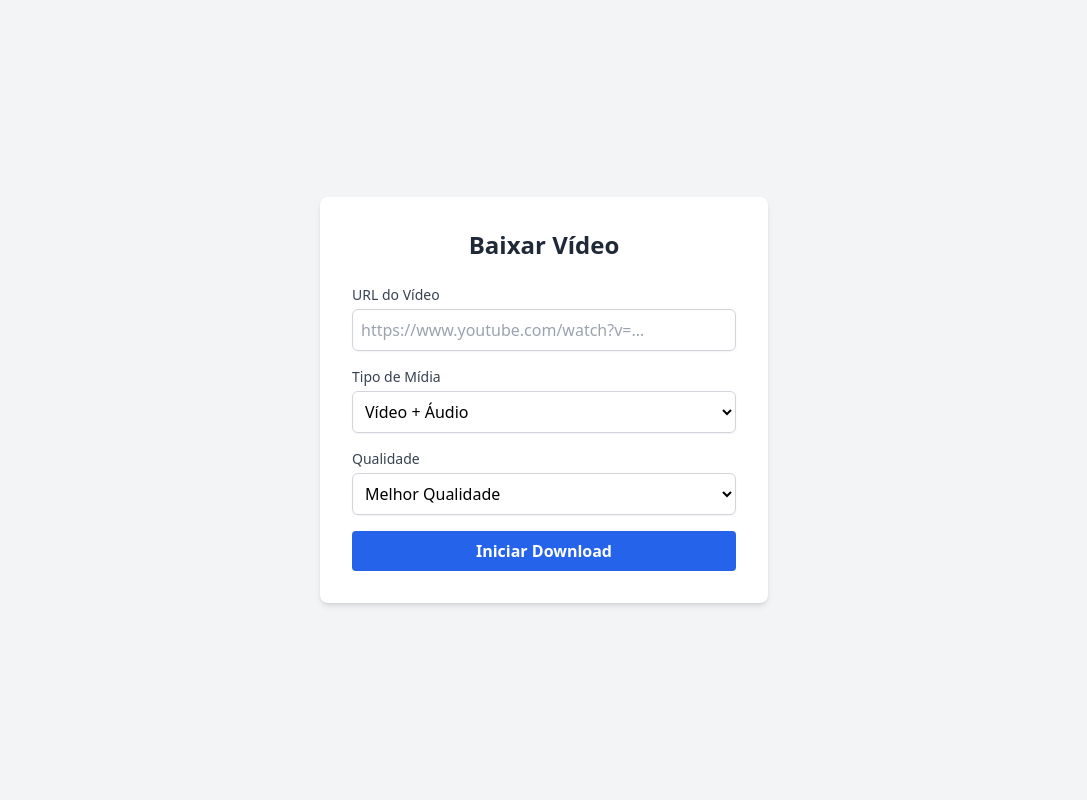
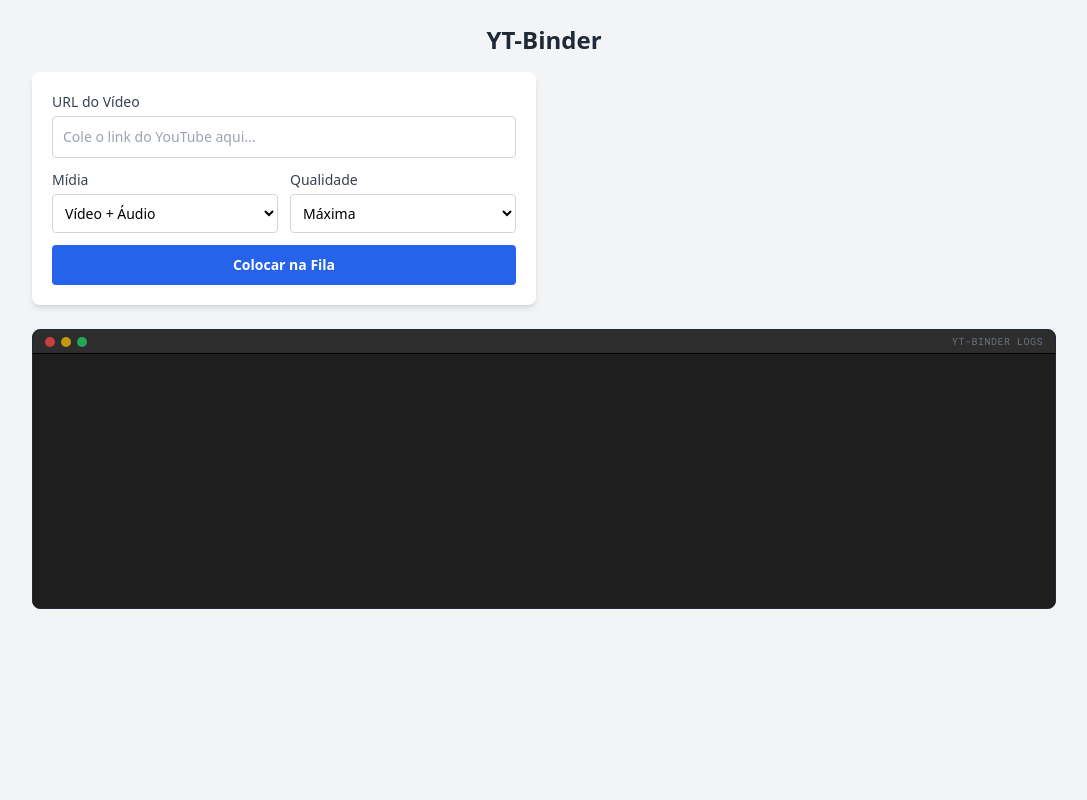
Before and after one commit to gabrieldonlopes/yt-Binder, a FastAPI app: page / in a window 1280 px wide. Shown: the whole page, without its empty margins (96-1183 px from the left). Run offline with FastAPI, Linux system fonts and the light colour scheme; some libraries are stand-ins or nearby versions.

Commit message:
fix: ajustando frontend

```diff
--- a/main.py
+++ b/main.py
@@ -1,5 +1,9 @@
 from fastapi import FastAPI, Request, Form, BackgroundTasks
 from fastapi.templating import Jinja2Templates
+from fastapi.responses import JSONResponse
+
+import yt_dlp
+import os
 
 from logs import LoggerForDownload
 from downloader import download_youtube_video
@@ -18,6 +22,17 @@ ydl_opts = {
 app = FastAPI()
 templates = Jinja2Templates(directory="templates")
 
+@app.get("/logs")
+async def ler_logs():
+    """Lê as últimas 50 linhas do arquivo de log."""
+
+    if not os.path.exists("download_videos.log"):
+        return {"logs": "Aguardando início dos processos..."}
+
+    with open("download_videos.log", "r") as f:
+        linhas = f.readlines()
+        # Retorna apenas as últimas 50 linhas para não pesar o navegador
+        return {"logs": "".join(linhas[-50:])}
 
 @app.get("/")
 async def pagina_inicial(request: Request):
@@ -28,6 +43,16 @@ async def pagina_inicial(request: Request):
         name="index.html"
     )
 
+@app.get("/info")
+async def obter_informacoes(url: str):
+    """Extrai os metadados do vídeo sem fazer o download."""
+    opts_info = {'quiet': True, 'extract_flat': False}
+    try:
+        with yt_dlp.YoutubeDL(opts_info) as ydl:
+            info = ydl.extract_info(url, download=False)
+            return {"title": info.get("title"), "thumbnail": info.get("thumbnail")}
+    except Exception as e:
+        return JSONResponse(status_code=400, content={"error": str(e)})
 
 @app.post("/download")
 async def processar_download(
--- a/templates/index.html
+++ b/templates/index.html
@@ -3,48 +3,157 @@
 <head>
     <meta charset="UTF-8">
     <meta name="viewport" content="width=device-width, initial-scale=1.0">
-    <title>YT-Binder Downloader</title>
+    <title>YT-Binder</title>
     <script src="https://cdn.tailwindcss.com"></script>
+    <link rel="preconnect" href="https://fonts.googleapis.com">
+    <link rel="preconnect" href="https://fonts.gstatic.com" crossorigin>
+    <link href="https://fonts.googleapis.com/css2?family=Roboto+Mono:wght@400;500&display=swap" rel="stylesheet">
+    <style>
+        .font-google-code {
+            font-family: 'Roboto Mono', ui-monospace, SFMono-Regular, Menlo, Monaco, Consolas, monospace;
+        }
+    </style>
 </head>
-<body class="bg-gray-100 flex items-center justify-center h-screen">
+<body class="bg-gray-100 h-screen w-screen flex flex-col p-4 md:p-6 overflow-hidden">
 
-    <div class="bg-white p-8 rounded-lg shadow-md w-full max-w-md">
-        <h1 class="text-2xl font-bold mb-6 text-center text-gray-800">Baixar Vídeo</h1>
+    <h1 class="text-2xl font-bold mb-4 text-gray-800 text-center flex-shrink-0">
+        YT-Binder
+    </h1>
 
-        <form action="/download" method="POST" class="space-y-4">
+    <div class="flex-grow flex flex-col gap-4 min-h-0 max-w-5xl mx-auto w-full">
 
+        <div class="grid grid-cols-1 md:grid-cols-2 gap-4 flex-shrink-0">
+
+            <div class="bg-white p-5 rounded-lg shadow-md">
+                <form id="downloadForm" class="space-y-3">
                     <div>
-                <label for="url" class="block text-sm font-medium text-gray-700">URL do Vídeo</label>
-                <input type="url" name="url" id="url" required placeholder="https://www.youtube.com/watch?v=..."
-                       class="mt-1 block w-full border border-gray-300 rounded-md shadow-sm p-2 focus:ring-blue-500 focus:border-blue-500">
+                        <label for="url" class="block text-sm font-medium text-gray-700 mb-1">URL do Vídeo</label>
+                        <input type="url" name="url" id="url" required placeholder="Cole o link do YouTube aqui..."
+                               class="w-full border border-gray-300 rounded text-sm p-2.5 focus:ring-blue-500 focus:border-blue-500">
                     </div>
 
+                    <div class="grid grid-cols-2 gap-3">
                         <div>
-                <label for="media_type" class="block text-sm font-medium text-gray-700">Tipo de Mídia</label>
-                <select name="media_type" id="media_type" class="mt-1 block w-full border border-gray-300 rounded-md shadow-sm p-2 bg-white">
+                            <label class="block text-sm font-medium text-gray-700 mb-1">Mídia</label>
+                            <select name="media_type" class="w-full border border-gray-300 rounded text-sm p-2 bg-white">
                                 <option value="video_audio">Vídeo + Áudio</option>
                             </select>
                         </div>
-
                         <div>
-                <label for="quality" class="block text-sm font-medium text-gray-700">Qualidade</label>
-                <select name="quality" id="quality" class="mt-1 block w-full border border-gray-300 rounded-md shadow-sm p-2 bg-white">
-                    <option value="best">Melhor Qualidade</option>
+                            <label class="block text-sm font-medium text-gray-700 mb-1">Qualidade</label>
+                            <select name="quality" class="w-full border border-gray-300 rounded text-sm p-2 bg-white">
+                                <option value="best">Máxima</option>
                             </select>
                         </div>
+                    </div>
 
-            <button type="submit" class="w-full bg-blue-600 text-white font-bold py-2 px-4 rounded hover:bg-blue-700 focus:outline-none focus:ring-2 focus:ring-blue-500 focus:ring-offset-2 transition-colors">
-                Iniciar Download
+                    <button type="submit" id="btnDownload" class="w-full bg-blue-600 text-white font-bold py-2.5 px-4 rounded hover:bg-blue-700 text-sm transition-colors mt-2">
+                        Colocar na Fila
                     </button>
                 </form>
 
-        {% if mensagem %}
-        <div class="mt-4 p-4 text-sm text-green-700 bg-green-100 rounded-lg" role="alert">
-            {{ mensagem }}
+                <div id="statusAlert" class="hidden mt-3 p-2 text-xs text-green-800 bg-green-100 rounded font-medium text-center"></div>
             </div>
-        {% endif %}
+
+            <div id="previewCard" class="bg-white p-4 rounded-lg shadow-md hidden flex-shrink-0 transition-all flex flex-col justify-center items-center text-center">
+                <img id="videoThumb" src="" alt="Thumbnail" class="w-full max-h-36 rounded shadow-sm mb-3 object-contain bg-gray-100">
+                <h2 id="videoTitle" class="text-sm font-bold text-gray-800 leading-tight line-clamp-2">Carregando...</h2>
+            </div>
+        </div>
+
+        <div class="bg-[#1e1e1e] rounded-lg shadow-inner flex flex-col border border-gray-800 min-h-0 flex-grow max-h-[35vh] mt-2">
+            <div class="bg-[#2d2d2d] px-3 py-1 border-b border-black flex items-center justify-between flex-shrink-0 rounded-t-lg">
+                <div class="flex items-center gap-1.5">
+                    <div class="w-2.5 h-2.5 rounded-full bg-red-500 opacity-80"></div>
+                    <div class="w-2.5 h-2.5 rounded-full bg-yellow-500 opacity-80"></div>
+                    <div class="w-2.5 h-2.5 rounded-full bg-green-500 opacity-80"></div>
+                </div>
+                <span class="text-gray-500 text-[10px] font-google-code uppercase tracking-wider">yt-binder logs</span>
+            </div>
+
+            <pre id="logConsole" class="text-green-500 font-google-code text-[11px] leading-relaxed p-3 overflow-y-auto flex-grow whitespace-pre-wrap scroll-smooth"></pre>
+        </div>
 
     </div>
 
+    <script>
+        const urlInput = document.getElementById('url');
+        const previewCard = document.getElementById('previewCard');
+        const videoThumb = document.getElementById('videoThumb');
+        const videoTitle = document.getElementById('videoTitle');
+        const downloadForm = document.getElementById('downloadForm');
+        const statusAlert = document.getElementById('statusAlert');
+        const logConsole = document.getElementById('logConsole');
+
+        urlInput.addEventListener('input', async (e) => {
+            const url = e.target.value;
+            if (url.includes('youtube.com') || url.includes('youtu.be')) {
+                previewCard.classList.remove('hidden');
+                videoTitle.textContent = "Buscando informações...";
+                videoThumb.src = "";
+
+                try {
+                    const response = await fetch(`/info?url=${encodeURIComponent(url)}`);
+                    if (!response.ok) throw new Error('Erro');
+                    const data = await response.json();
+                    videoTitle.textContent = data.title;
+                    videoThumb.src = data.thumbnail;
+                } catch (error) {
+                    videoTitle.textContent = "Erro ao carregar pré-visualização.";
+                }
+            } else {
+                previewCard.classList.add('hidden');
+            }
+        });
+
+        downloadForm.addEventListener('submit', async (e) => {
+            e.preventDefault();
+            const formData = new FormData(downloadForm);
+            const btn = document.getElementById('btnDownload');
+
+            btn.disabled = true;
+            btn.innerHTML = `Processando...`;
+
+            try {
+                const response = await fetch('/download', { method: 'POST', body: formData });
+                const result = await response.json();
+                statusAlert.textContent = result.message;
+                statusAlert.classList.remove('hidden');
+                urlInput.value = '';
+                setTimeout(() => statusAlert.classList.add('hidden'), 5000);
+            } catch (error) {
+                alert("Erro ao enviar.");
+            } finally {
+                btn.disabled = false;
+                btn.textContent = "Colocar na Fila";
+            }
+        });
+
+        let autoScroll = true;
+
+        logConsole.addEventListener('scroll', () => {
+            const isAtBottom = Math.abs((logConsole.scrollHeight - logConsole.scrollTop) - logConsole.clientHeight) < 5;
+            autoScroll = isAtBottom;
+        });
+
+        async function fetchLogs() {
+            try {
+                const response = await fetch('/logs');
+                const data = await response.json();
+
+                if (logConsole.textContent !== data.logs) {
+                    logConsole.textContent = data.logs;
+                    if (autoScroll) {
+                        logConsole.scrollTop = logConsole.scrollHeight;
+                    }
+                }
+            } catch (error) {
+                console.error(error);
+            }
+        }
+
+        setInterval(fetchLogs, 1500);
+        fetchLogs();
+    </script>
 </body>
 </html>
```
Lines whose indentation alone changed are shown as unchanged.
